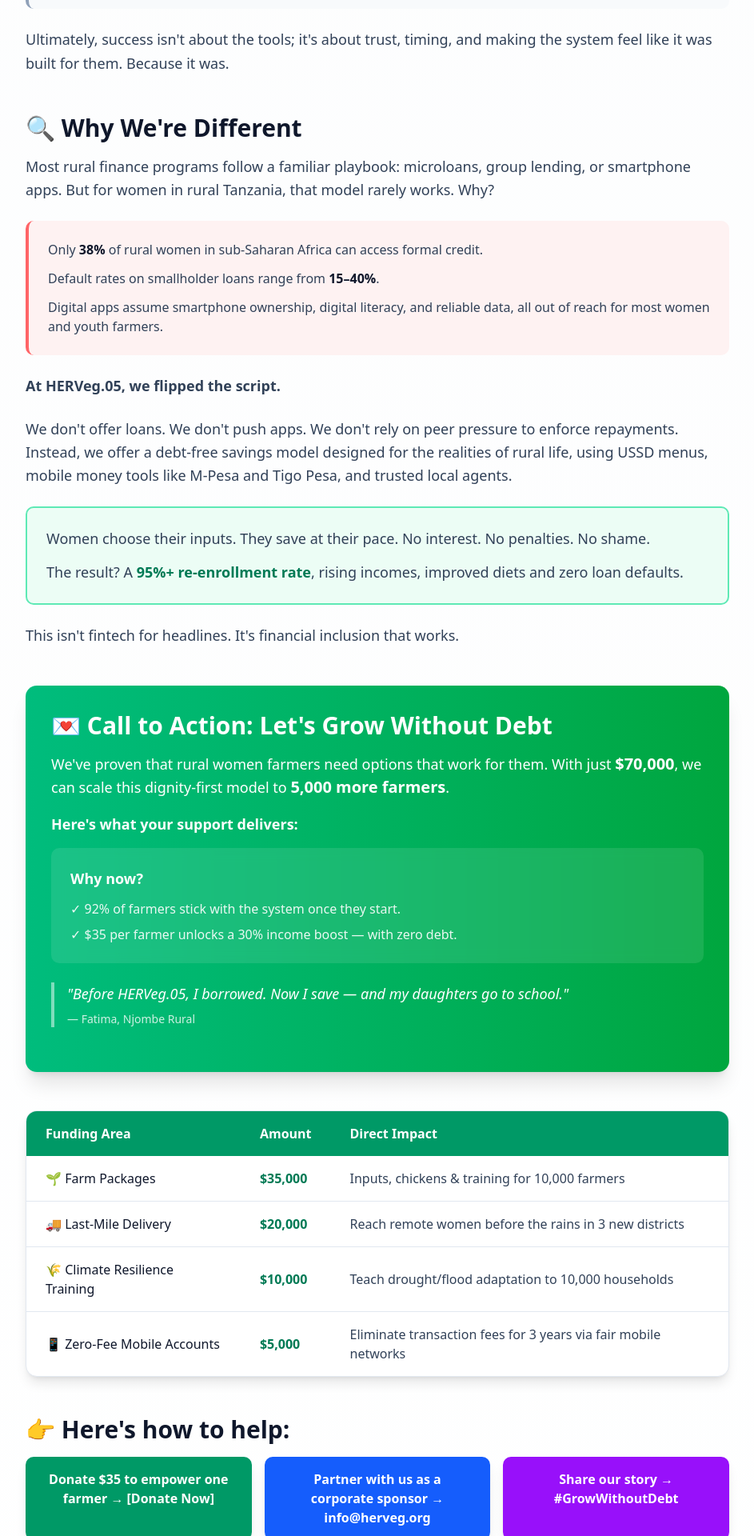
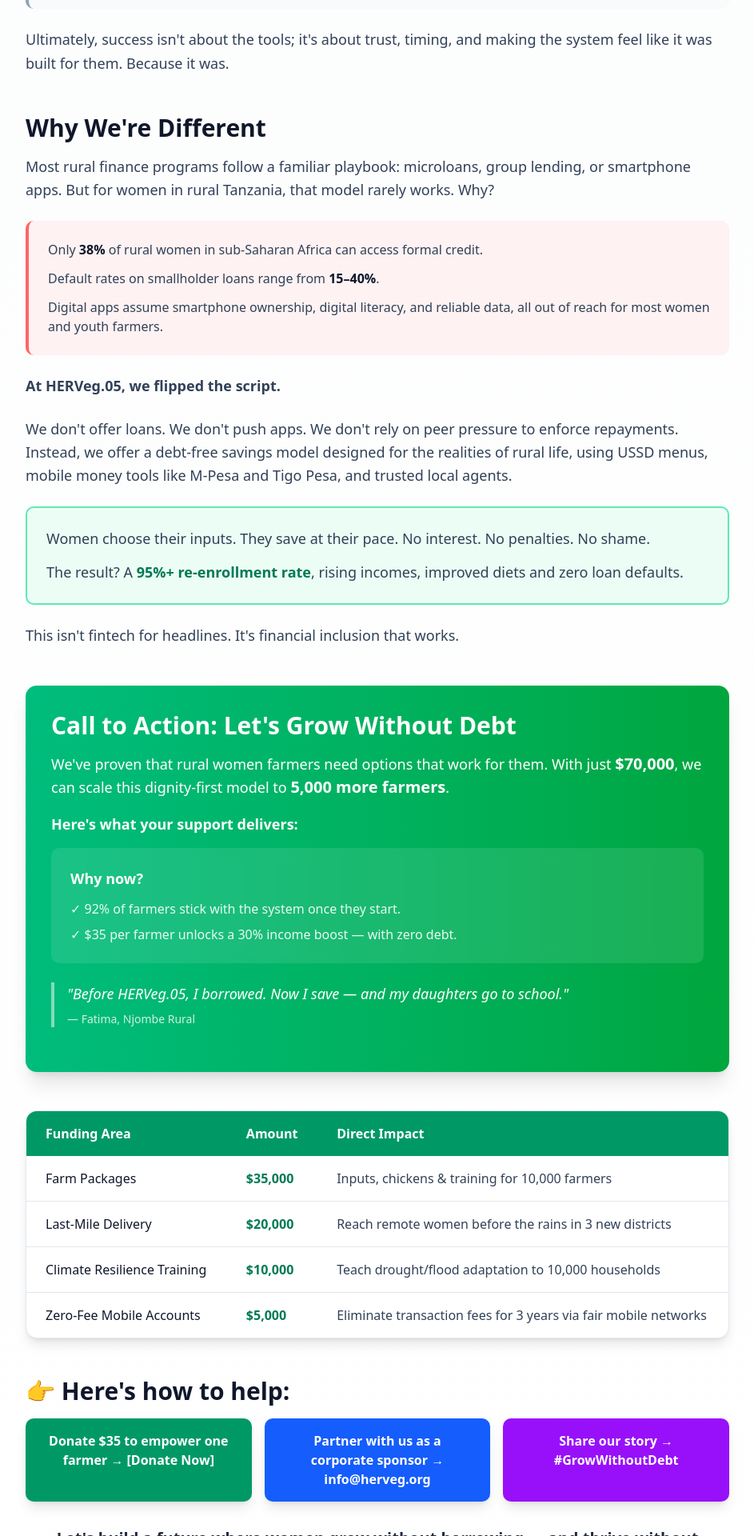
Before and after one commit to Mhando-Z/HervegWeb, a Next.js app: page /articles/article1 in a window 1280 px wide. Shown: the part 5605-7525 px from the top of the page at 80% size, without its empty margins (168-1111 px from the left). Built offline with nearby package versions, Linux system fonts and the light colour scheme; a web font is replaced by a local one.

Commit message:
Phase One

```diff
--- a/src/app/articles/article1/page.jsx
+++ b/src/app/articles/article1/page.jsx
@@ -464,7 +464,7 @@ const Article1 = () => {
           {/* Section 7 */}
           <motion.section variants={fadeInUp} className="space-y-6">
             <h3 className="text-2xl sm:text-3xl font-bold text-slate-900 mb-4">
-              🧠 What We're Learning on the Ground
+              What We're Learning on the Ground
             </h3>
 
             <p className="text-lg text-slate-700 leading-relaxed">
@@ -522,7 +522,7 @@ const Article1 = () => {
           {/* Section 8 */}
           <motion.section variants={fadeInUp} className="space-y-6">
             <h3 className="text-2xl sm:text-3xl font-bold text-slate-900 mb-4">
-              🔍 Why We're Different
+              Why We're Different
             </h3>
 
             <p className="text-lg text-slate-700 leading-relaxed">
@@ -583,7 +583,7 @@ const Article1 = () => {
           <motion.section variants={fadeInUp} className="space-y-6">
             <div className="bg-linear-to-r from-emerald-500 to-green-600 rounded-xl p-8 text-white shadow-xl">
               <h3 className="text-2xl sm:text-3xl font-bold mb-4">
-                💌 Call to Action: Let's Grow Without Debt
+                Call to Action: Let's Grow Without Debt
               </h3>
 
               <p className="text-lg leading-relaxed mb-4">
@@ -644,7 +644,7 @@ const Article1 = () => {
                   <tbody className="divide-y divide-slate-200">
                     <tr className="hover:bg-slate-50 transition-colors">
                       <td className="px-6 py-4 font-medium text-slate-900">
-                        🌱 Farm Packages
+                        Farm Packages
                       </td>
                       <td className="px-6 py-4 text-emerald-700 font-semibold">
                         $35,000
@@ -655,7 +655,7 @@ const Article1 = () => {
                     </tr>
                     <tr className="hover:bg-slate-50 transition-colors">
                       <td className="px-6 py-4 font-medium text-slate-900">
-                        🚚 Last-Mile Delivery
+                        Last-Mile Delivery
                       </td>
                       <td className="px-6 py-4 text-emerald-700 font-semibold">
                         $20,000
@@ -666,7 +666,7 @@ const Article1 = () => {
                     </tr>
                     <tr className="hover:bg-slate-50 transition-colors">
                       <td className="px-6 py-4 font-medium text-slate-900">
-                        🌾 Climate Resilience Training
+                        Climate Resilience Training
                       </td>
                       <td className="px-6 py-4 text-emerald-700 font-semibold">
                         $10,000
@@ -677,7 +677,7 @@ const Article1 = () => {
                     </tr>
                     <tr className="hover:bg-slate-50 transition-colors">
                       <td className="px-6 py-4 font-medium text-slate-900">
-                        📱 Zero-Fee Mobile Accounts
+                        Zero-Fee Mobile Accounts
                       </td>
                       <td className="px-6 py-4 text-emerald-700 font-semibold">
                         $5,000
```
